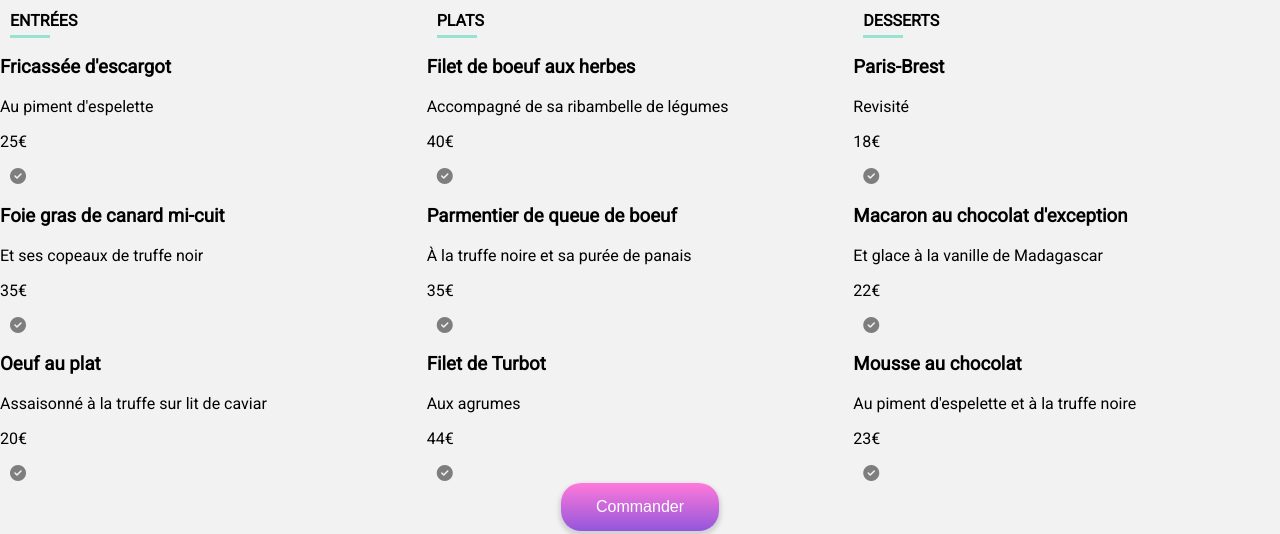
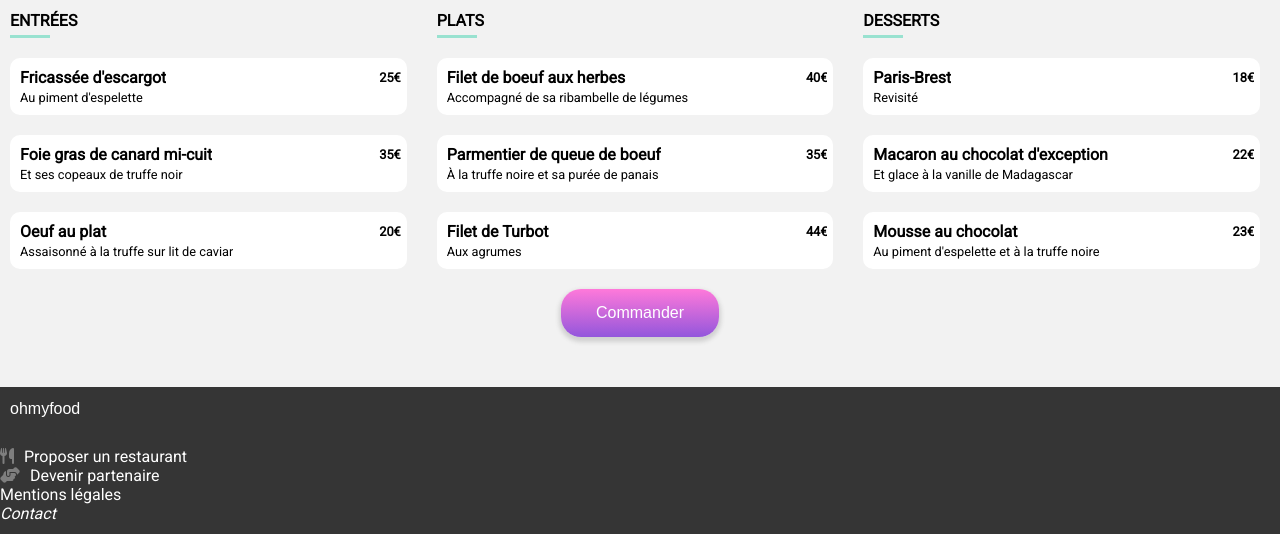
Before and after one commit to DW-FJules/FourneauJules_3_29092021, a website: page palette-du-gout.html in a window 1280 px wide. Shown: the part 319-853 px from the top of the page. Drawn offline with Linux system fonts and the light colour scheme; a web font is replaced by a local one.

Commit message:
modif html checkbox

```diff
--- a/palette-du-gout.html
+++ b/palette-du-gout.html
@@ -35,11 +35,12 @@
             <div class="flex">
                 <article class="menu__delay delay__0 entrées">
                     <h2>Entrées</h2>
-                    <a href="#">
+                    <div class="select">
                         <div class="name-plat">
                             <h3>Fricassée d'escargot</h3>
                             <p>Au piment d'espelette</p>
                         </div>
+                        <div class="content-price">
                             <div class="price">
                                 <p>25€</p>
                             </div>
@@ -48,12 +49,14 @@
                                     <i class="fas fa-check-circle"></i>
                                 </div>
                             </div>
-                    </a>
-                    <a href="#">
+                        </div>
+                    </div>
+                    <div class="select">
                         <div class="name-plat">
                             <h3>Foie gras de canard mi-cuit</h3>
                             <p>Et ses copeaux de truffe noir</p>
                         </div>
+                        <div class="content-price">
                             <div class="price">
                                 <p>35€</p>
                             </div>
@@ -62,12 +65,14 @@
                                     <i class="fas fa-check-circle"></i>
                                 </div>
                             </div>
-                    </a>
-                    <a href="#">
+                        </div>
+                    </div>
+                    <div class="select">
                         <div class="name-plat">
                             <h3>Oeuf au plat</h3>
                             <p>Assaisonné à la truffe sur lit de caviar</p>
                         </div>
+                        <div class="content-price">
                             <div class="price">
                                 <p>20€</p>
                             </div>
@@ -76,15 +81,17 @@
                                     <i class="fas fa-check-circle"></i>
                                 </div>
                             </div>
-                    </a>
+                        </div>
+                    </div>
                 </article>
                 <article class="menu__delay delay__1 plats">
                     <h2>Plats</h2>
-                    <a href="#">
+                    <div class="select">
                         <div class="name-plat">
                             <h3>Filet de boeuf aux herbes</h3>
                             <p>Accompagné de sa ribambelle de légumes</p>
                         </div>
+                        <div class="content-price">
                             <div class="price">
                                 <p>40€</p>
                             </div>
@@ -93,12 +100,14 @@
                                     <i class="fas fa-check-circle"></i>
                                 </div>
                             </div>
-                    </a>
-                    <a href="#">
+                        </div>
+                    </div>
+                    <div class="select">
                         <div class="name-plat">
                             <h3>Parmentier de queue de boeuf</h3>
                             <p>À la truffe noire et sa purée de panais</p>
                         </div>
+                        <div class="content-price">
                             <div class="price">
                                 <p>35€</p>
                             </div>
@@ -107,12 +116,14 @@
                                     <i class="fas fa-check-circle"></i>
                                 </div>
                             </div>
-                    </a>
-                    <a href="#">
+                        </div>
+                    </div>
+                    <div class="select">
                         <div class="name-plat">
                             <h3>Filet de Turbot</h3>
                             <p>Aux agrumes</p>
                         </div>
+                        <div class="content-price">
                             <div class="price">
                                 <p>44€</p>
                             </div>
@@ -121,15 +132,17 @@
                                     <i class="fas fa-check-circle"></i>
                                 </div>
                             </div>
-                    </a>
+                        </div>
+                    </div>
                 </article>
-                <article class="menu__delay delay__2desserts ">
+                <article class="menu__delay delay__2 desserts ">
                     <h2>Desserts</h2>
-                    <a href="#">
+                    <div class="select">
                         <div class="name-plat">
                             <h3>Paris-Brest</h3>
                             <p>Revisité</p>
                         </div>
+                        <div class="content-price">
                             <div class="price">
                                 <p>18€</p>
                             </div>
@@ -138,12 +151,14 @@
                                     <i class="fas fa-check-circle"></i>
                                 </div>
                             </div>
-                    </a>
-                    <a href="#">
+                        </div>
+                    </div>
+                    <div class="select">
                         <div class="name-plat">
                             <h3>Macaron au chocolat d'exception</h3>
                             <p>Et glace à la vanille de Madagascar</p>
                         </div>
+                        <div class="content-price">
                             <div class="price">
                                 <p>22€</p>
                             </div>
@@ -152,12 +167,14 @@
                                     <i class="fas fa-check-circle"></i>
                                 </div>
                             </div>
-                    </a>
-                    <a href="#">
+                        </div>
+                    </div>
+                    <div class="select">
                         <div class="name-plat">
                             <h3>Mousse au chocolat</h3>
                             <p>Au piment d'espelette et à la truffe noire</p>
                         </div>
+                        <div class="content-price">
                             <div class="price">
                                 <p>23€</p>
                             </div>
@@ -166,7 +183,8 @@
                                     <i class="fas fa-check-circle"></i>
                                 </div>
                             </div>
-                    </a>
+                        </div>
+                    </div>
                 </article>
             </div>
             <button class="order" type="submit" value="Commander">Commander</button>
--- a/sass/menu.scss
+++ b/sass/menu.scss
@@ -94,16 +94,25 @@ body
             .name-plat
             {
                 margin: 10px 0 10px 10px;
+                overflow: hidden;
 
                 h3
                 {
                     margin: 0 0 3px 0;
                     font-size: 1em;
+                    text-overflow: ellipsis;
+                    white-space: nowrap;
+                    overflow: hidden;
+
                 }
                 p
                 {
                     margin: 0;
                     font-size: .8em;
+                    text-overflow: ellipsis;
+                    white-space: nowrap;
+                    overflow: hidden;
+
                 }
             }
             .content-price
@@ -117,6 +126,7 @@ body
                 overflow: hidden;
                 font-size: .8em;
                 font-weight: 600;
+                margin-right:10px;
 
             }
         }
@@ -139,12 +149,11 @@ body
 .check-box
 {
     display: flex;
-    width: 0;
     transition: all 1s;
     background-color: $tertiary-color;
 
     opacity: 1;
-    margin-right: -50px;
+    margin-right: -40px;
     .icon-check
     {
         margin: auto;
@@ -162,7 +171,7 @@ body
 
 .select:hover .check-box /* box de selection*/
 {
-    width: 35%; /*voir px bug*/
+    margin-right: 0;
     .icon-check
     {
       transform: rotate(0deg);
```
Also changed, not shown: a-la-française-menu.html (+36 -18 lines), delice-des-sens.html (+36 -18 lines), la-note-enchantée.html (+36 -18 lines), public/css/style.css, 1 other file. Lines whose indentation alone changed are shown as unchanged.
